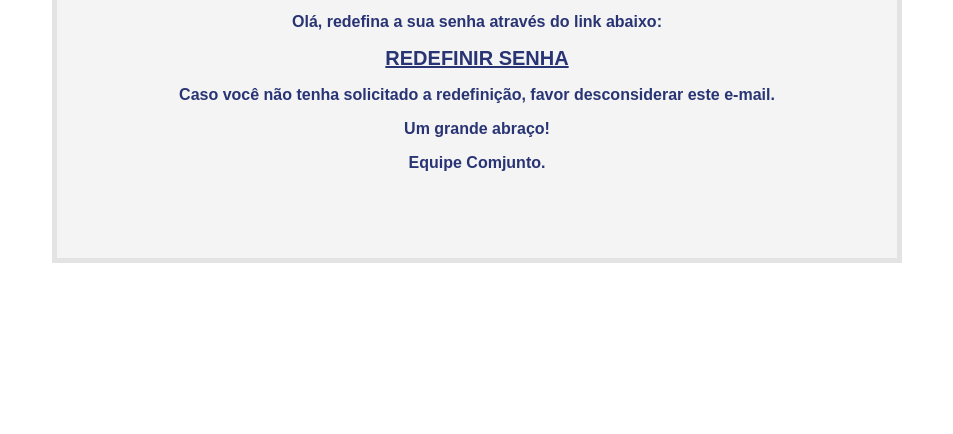
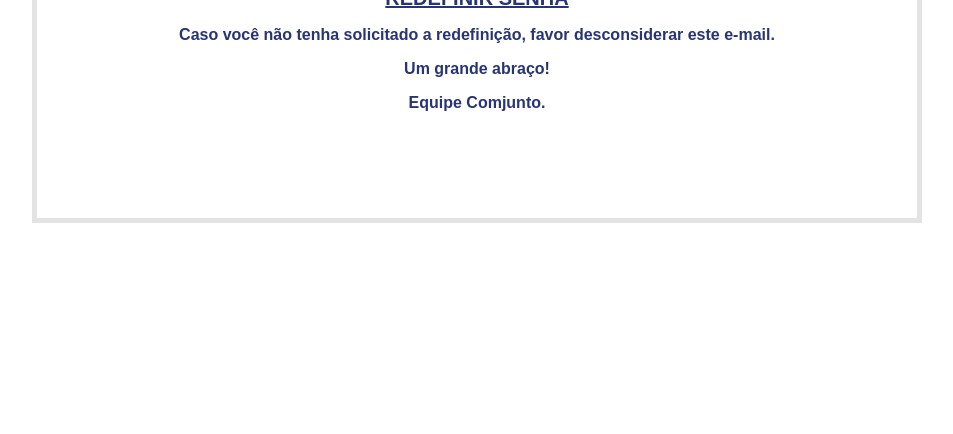
Before and after one commit to Matheus-Martins13/Arquivos-Comjunto, a plain HTML site: page index.html in a window 1280 px wide. Shown: the part 366-800 px from the top of the page, without its empty margins (163-1116 px from the left). Drawn offline with Linux system fonts and the light colour scheme.

Commit message:
Mudança no background

```diff
--- a/assets/css/style.css
+++ b/assets/css/style.css
@@ -6,10 +6,9 @@ body {
 
 #main {
   width: 700px;
-  margin: 20vh auto 0 auto;
+  margin: 10vh auto 10vh auto;
   text-align: center;
-  padding: 70px;
-  background-color: rgb(244, 244, 244);
+  padding: 90px;
   border: 5px solid rgb(228, 227, 227);
 }
 
```
